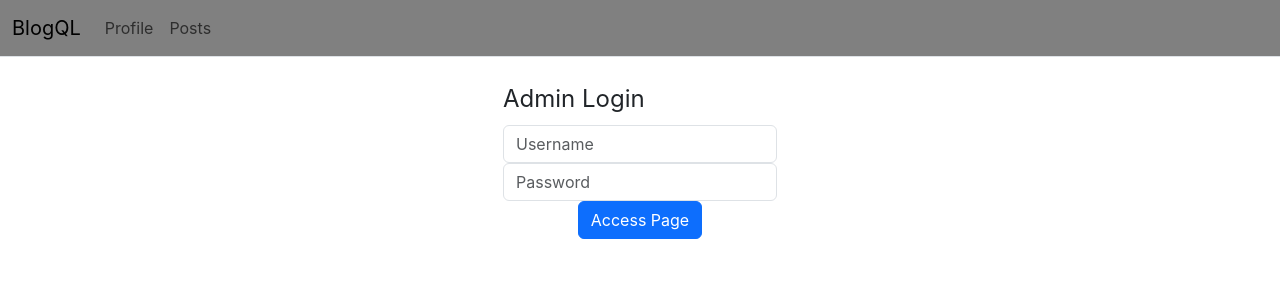
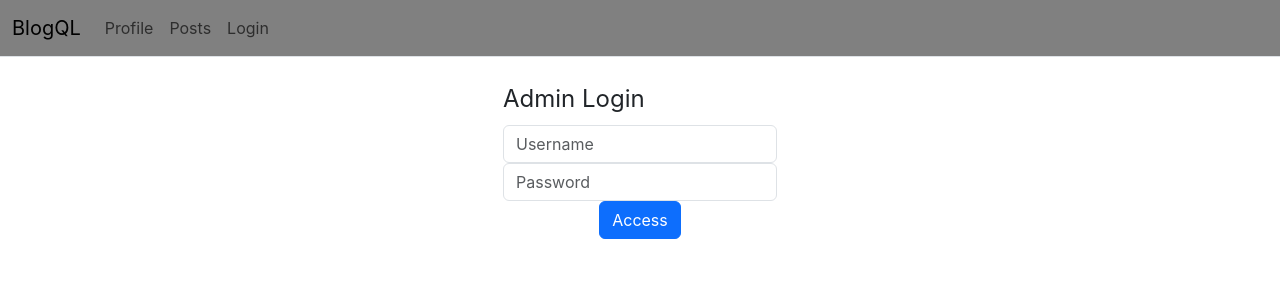
Before and after one commit to codooor/blogQL, a React (Create React App) app in the folder client/: page /profile in a window 1280 px wide. Shown: the top 300 px of the page. Built offline with nearby package versions, Linux system fonts and the light colour scheme.

Commit message:
setting up auth routes for admin role

```diff
--- a/client/src/components/AdminLogin.jsx
+++ b/client/src/components/AdminLogin.jsx
@@ -42,7 +42,9 @@ export default function AdminLogin() {
             />
           </div>
           <div className="text-center">
-            <button className="btn btn-primary">Access Page</button>
+            <button className="btn btn-primary" onClick={handleSubmit}>
+              Access
+            </button>
           </div>
         </fieldset>
       </form>
--- a/client/src/components/Header.jsx
+++ b/client/src/components/Header.jsx
@@ -1,6 +1,10 @@
-import { Link } from "react-router-dom";
+import { Link, useNavigate } from "react-router-dom";
+import { AUTH_TOKEN } from "./constants.js";
 
 export default function Header() {
+  const navigate = useNavigate();
+  const authToken = localStorage.getItem(AUTH_TOKEN);
+
   return (
     <>
       <nav
@@ -8,7 +12,7 @@ export default function Header() {
         style={{ backgroundColor: "gray" }}
       >
         <div className="container-fluid">
-          <Link to="/" className="navbar-brand">
+          <Link to="/profile" className="navbar-brand">
             BlogQL
           </Link>
           <button
@@ -34,6 +38,27 @@ export default function Header() {
                   Posts
                 </Link>
               </li>
+              {authToken ? (
+                <li className="nav-item">
+                  <a
+                    className="nav-link"
+                    href="/"
+                    onClick={() => {
+                      localStorage.removeItem(AUTH_TOKEN);
+                      navigate("/");
+                    }}
+                  >
+                    {" "}
+                    Logout{" "}
+                  </a>
+                </li>
+              ) : (
+                <li className="nav-item">
+                  <Link to="/login" className="nav-link">
+                    Login
+                  </Link>
+                </li>
+              )}
             </ul>
           </div>
         </div>
--- /dev/null
+++ b/client/src/components/constants.js
@@ -0,0 +1 @@
+export const AUTH_TOKEN = "auth-token";
```
